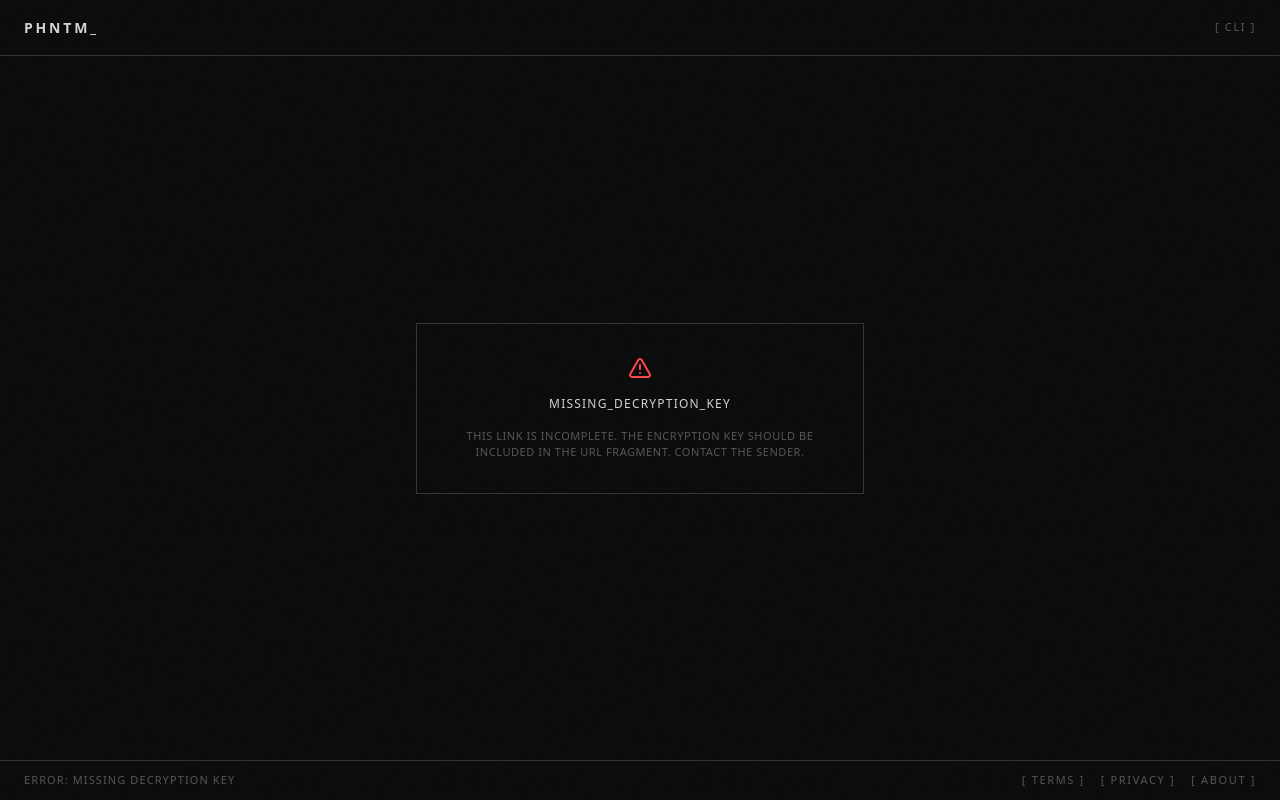
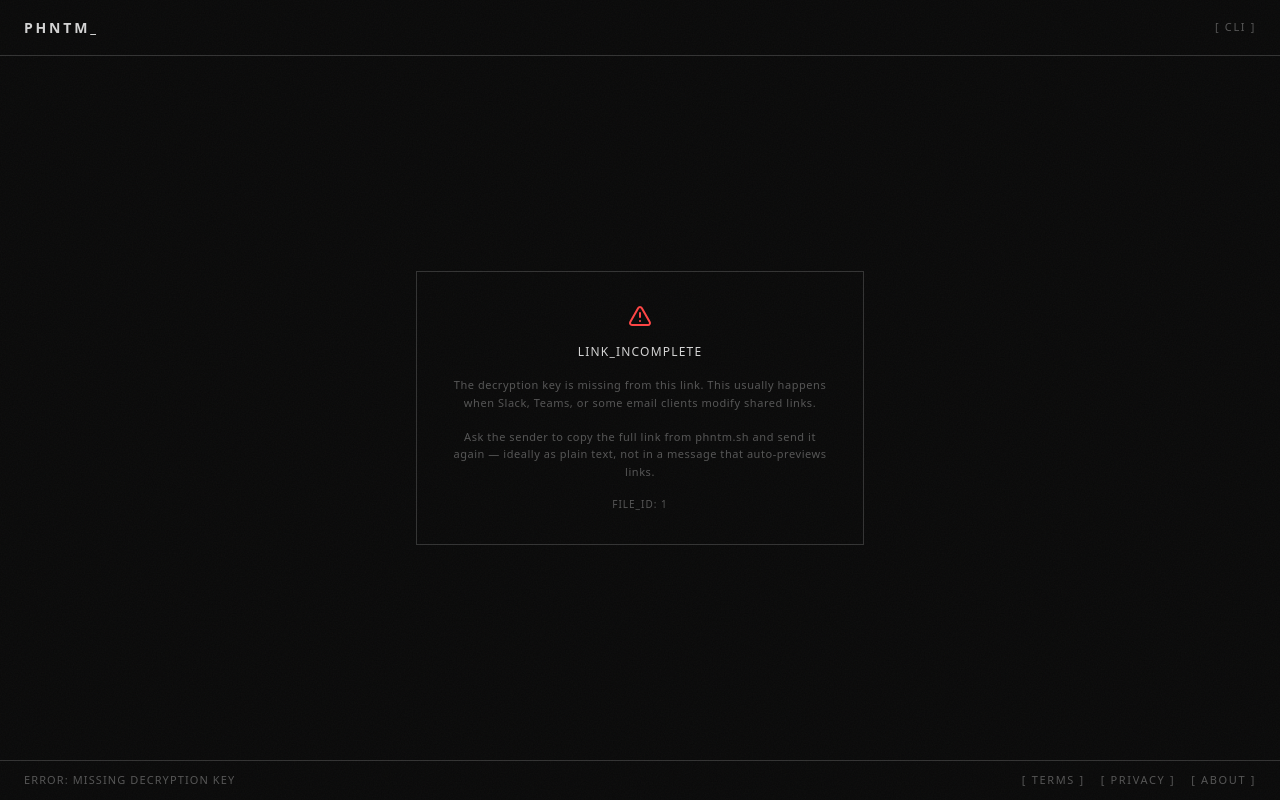
Before and after one commit to aliirz/phntm.sh, a Next.js app: page /f/1 in a window 1280 px wide. Built offline with nearby package versions, Linux system fonts and the light colour scheme.

Commit message:
fix: graceful error when URL fragment stripped by chat apps
- Improved no-key error message on recipient page with plain language
- Added sender-side warning about apps stripping the key
- Shows file ID so recipient can tell sender which file

Fixes #31

```diff
--- a/src/app/f/[id]/page.tsx
+++ b/src/app/f/[id]/page.tsx
@@ -201,11 +201,18 @@
           <div className="border border-border p-8 max-w-md text-center space-y-4">
             <AlertTriangle className="w-6 h-6 text-danger mx-auto" />
             <p className="text-xs tracking-[0.1em]">
-              MISSING_DECRYPTION_KEY
+              LINK_INCOMPLETE
             </p>
-            <p className="text-[11px] text-muted tracking-[0.05em]">
-              THIS LINK IS INCOMPLETE. THE ENCRYPTION KEY SHOULD BE
-              INCLUDED IN THE URL FRAGMENT. CONTACT THE SENDER.
+            <p className="text-[11px] text-muted tracking-[0.05em] leading-relaxed">
+              The decryption key is missing from this link. This usually happens when
+              Slack, Teams, or some email clients modify shared links.
+            </p>
+            <p className="text-[11px] text-muted tracking-[0.05em] leading-relaxed">
+              Ask the sender to copy the full link from phntm.sh and send it again —
+              ideally as plain text, not in a message that auto-previews links.
+            </p>
+            <p className="text-[10px] text-muted tracking-[0.1em] mt-4">
+              FILE_ID: {id.toUpperCase()}
             </p>
           </div>
         )}
--- a/src/app/page.tsx
+++ b/src/app/page.tsx
@@ -348,6 +348,9 @@
               <div className="text-[11px] text-muted tracking-[0.1em]">
                 SELF-DESTRUCTS IN {expiry.label.toUpperCase()} • ENCRYPTED
               </div>
+              <div className="text-[10px] text-muted tracking-[0.08em] leading-relaxed">
+                ⚠ SOME APPS STRIP THE KEY — SEND AS PLAIN TEXT
+              </div>
             </div>
 
             <button
```
Also changed, not shown: 2 other files (tests, documents, lock files or other folders).
